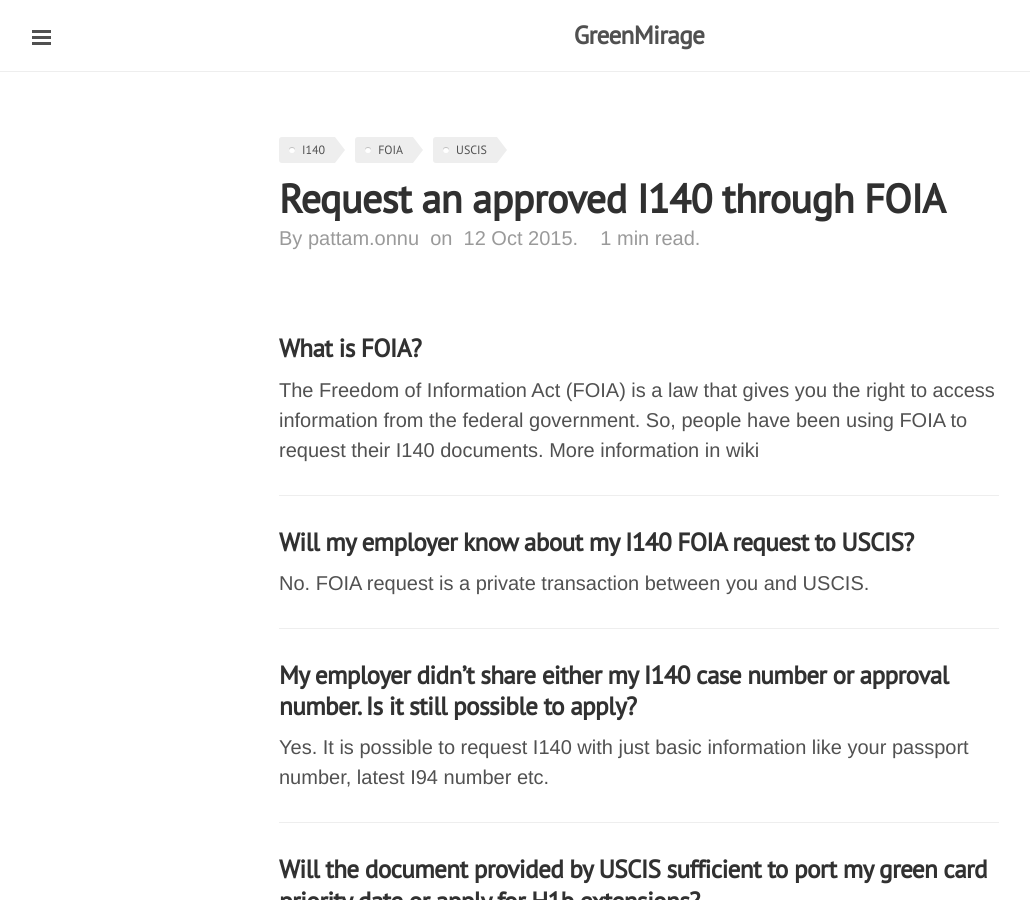
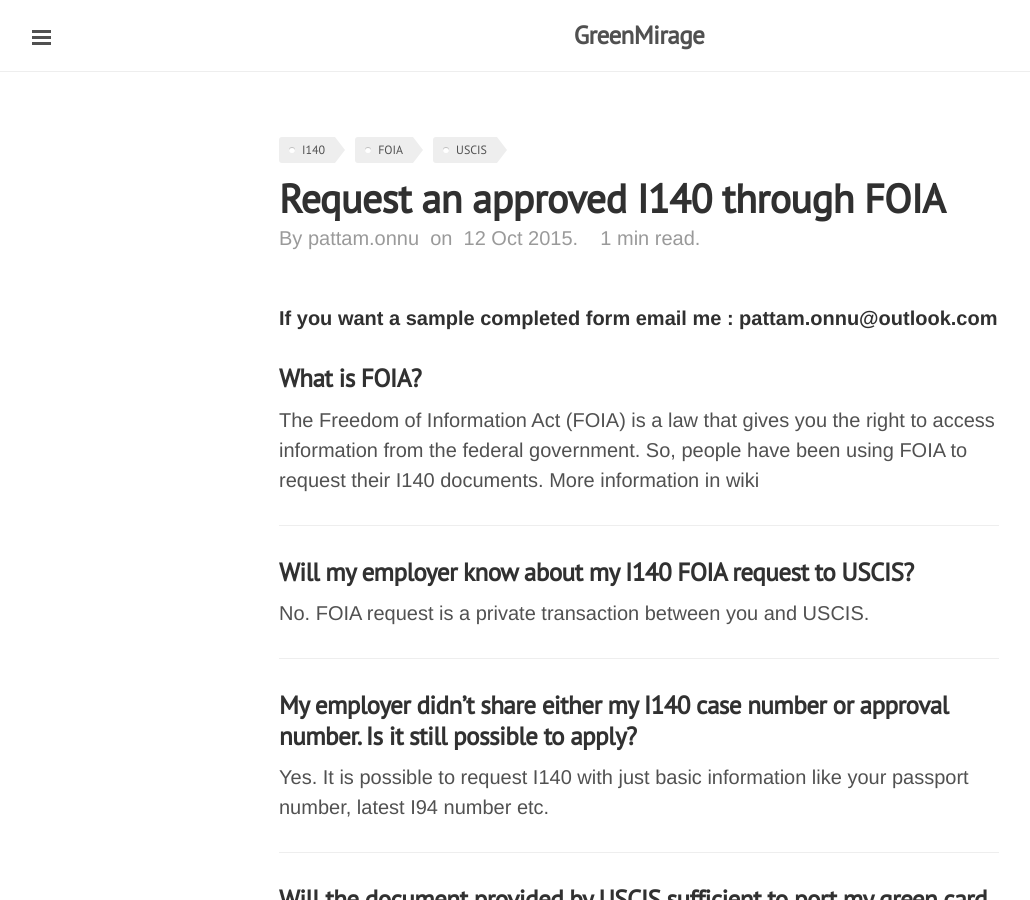
Before and after one commit to gitforwork2/gitforwork.github.io, a Jekyll site: the page built from _posts/2015-10-12-request-i140-via-foia.md, in a window 1280 px wide and 900 px high. Shown: the whole window, without its empty margins (1-1031 px from the left). Built offline with Jekyll 4.4.1, drawn with Linux system fonts in a browser that asks for light colours; Markdown is read by kramdown in place of the engine named in the settings.

Commit message:
moving the email to top

```diff
--- a/_posts/2015-10-12-request-i140-via-foia.md
+++ b/_posts/2015-10-12-request-i140-via-foia.md
@@ -6,6 +6,8 @@
 comments: false
 description: Overview of FOIA process to request approved I140 application.
 ---
+**If you want a sample completed form email me : pattam.onnu@outlook.com**
+
 ###What is FOIA?
 The Freedom of Information Act (FOIA) is a law that gives you the right to access information from the federal government.
 So, people have been using FOIA to request their I140 documents. More information in [wiki](https://en.wikipedia.org/wiki/Freedom_of_Information_Act_(United_States))
```
Also changed, not shown: _posts/2015-10-10-i140-foia-form-g-639-instruction.md (+1 -0 lines).
